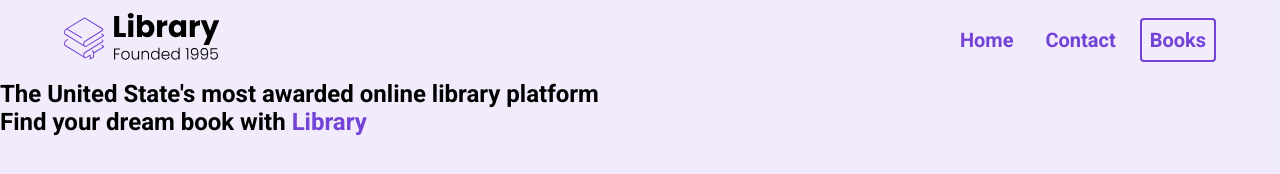
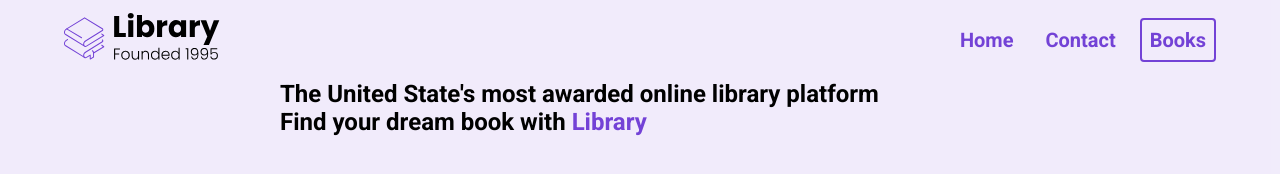
Before and after one commit to elpsycongr003/E-Commerce-Website, a plain HTML site: page index.html in a window 1280 px wide. Drawn offline with Linux system fonts and the light colour scheme.

Commit message:
flexboxed the header container+styles size of page

```diff
--- a/style.css
+++ b/style.css
@@ -67,3 +67,12 @@ li {
 header {
     height: calc(100vh - 80px);
 }
+
+.header__container {
+    width: 100%;
+    max-width: 720px;
+    margin: 0 auto;
+    height: 100%;
+    display: flex;
+    flex-direction: column;
+}
```
